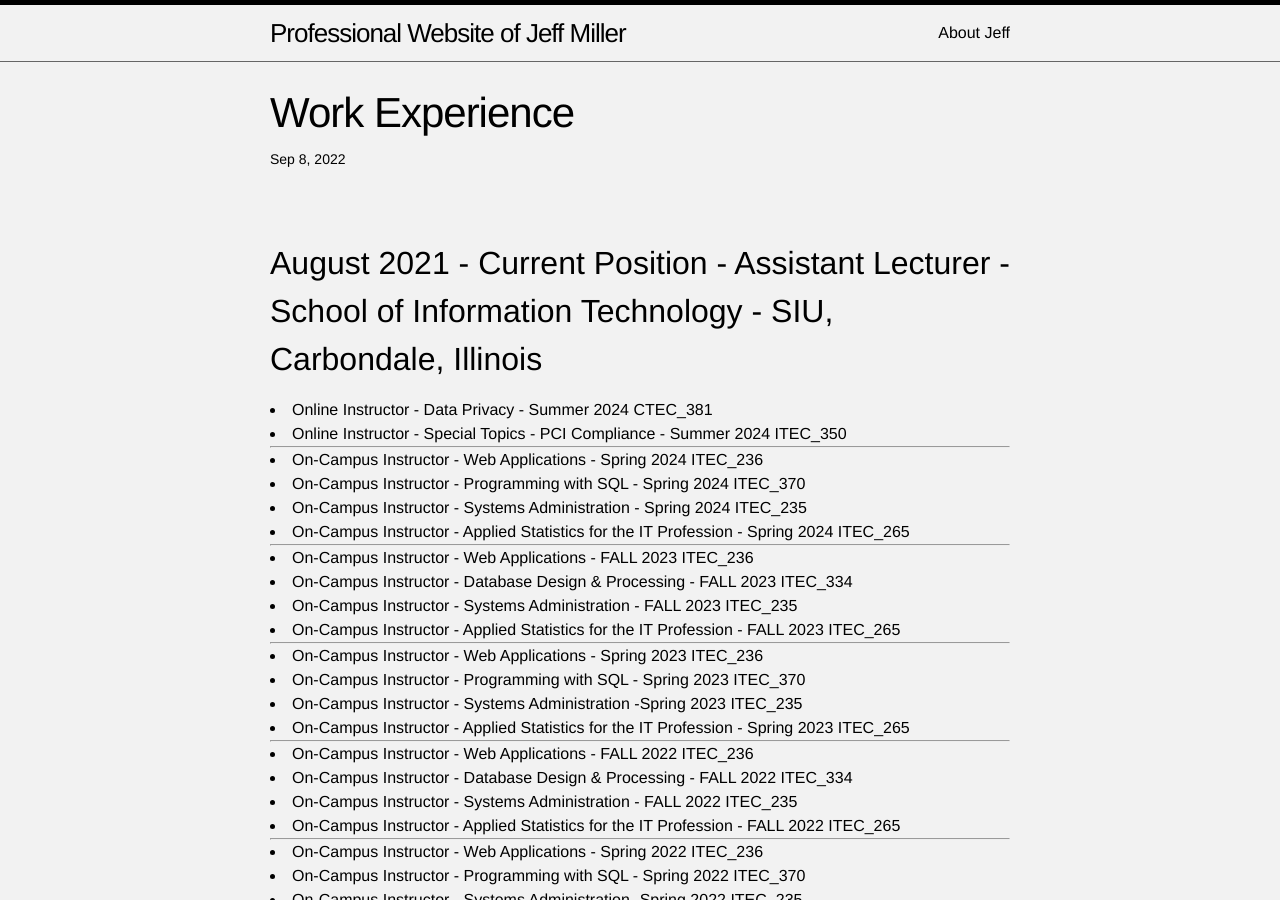
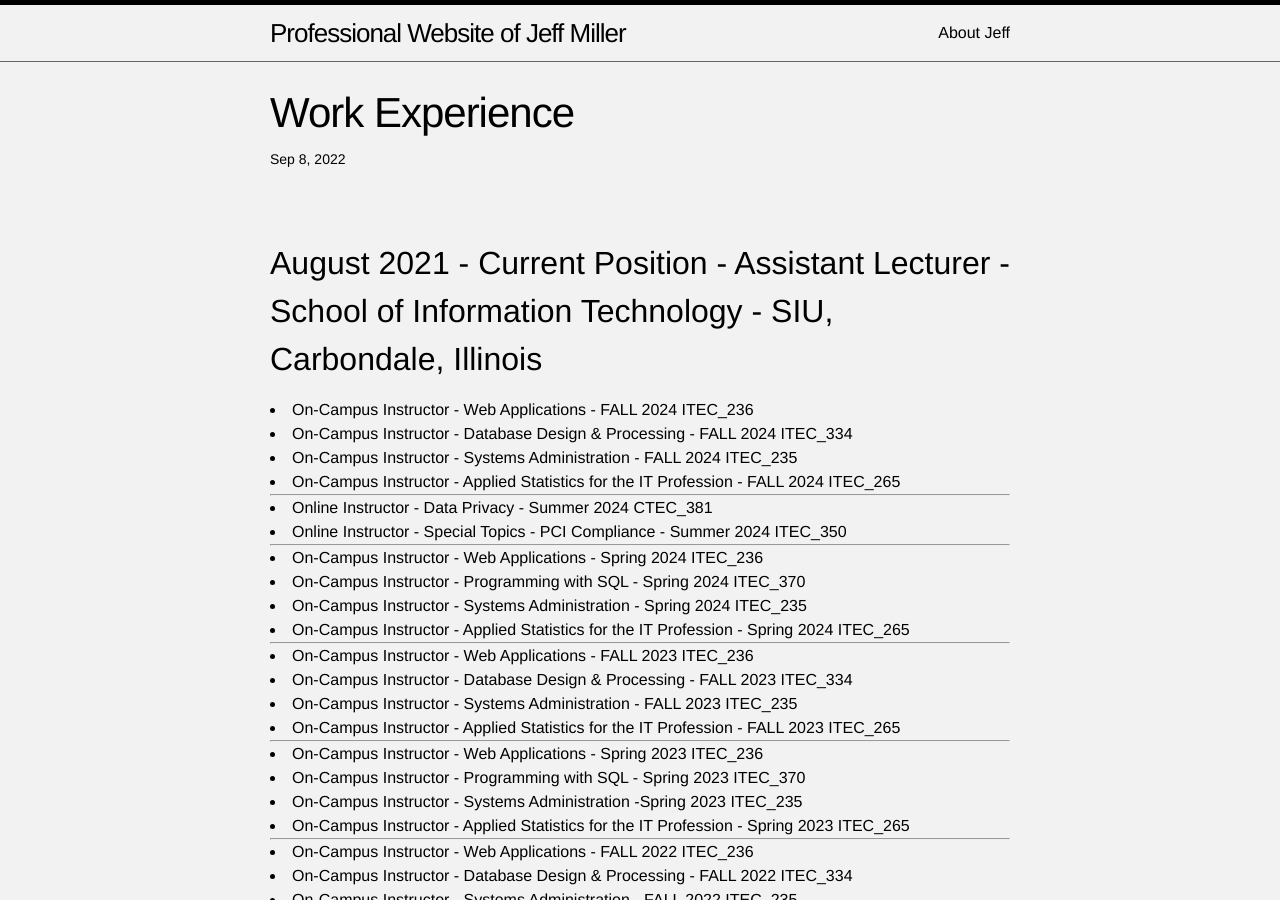
Before and after one commit to jmillersiu/jmillersiu.github.io, a Jekyll site: the page built from _posts/2021-09-21-work_experience.markdown, in a window 1280 px wide and 900 px high. Built offline with Jekyll 4.4.1, drawn with Linux system fonts in a browser that asks for light colours.

Commit message:
Update 2021-09-21-work_experience.markdown

```diff
--- a/_posts/2021-09-21-work_experience.markdown
+++ b/_posts/2021-09-21-work_experience.markdown
@@ -7,6 +7,11 @@
 <br>
 
 August 2021 - Current Position - Assistant Lecturer - School of Information Technology - SIU, Carbondale, Illinois
+---
+<li>On-Campus Instructor - Web Applications - FALL 2024 ITEC_236</li>
+<li>On-Campus Instructor - Database Design & Processing - FALL 2024 ITEC_334</li>
+<li>On-Campus Instructor - Systems Administration - FALL 2024 ITEC_235</li>
+<li>On-Campus Instructor - Applied Statistics for the IT Profession - FALL 2024 ITEC_265</li>
 ---
 <li>Online Instructor - Data Privacy - Summer 2024 CTEC_381</li>
 <li>Online Instructor - Special Topics - PCI Compliance - Summer 2024 ITEC_350</li>
```
